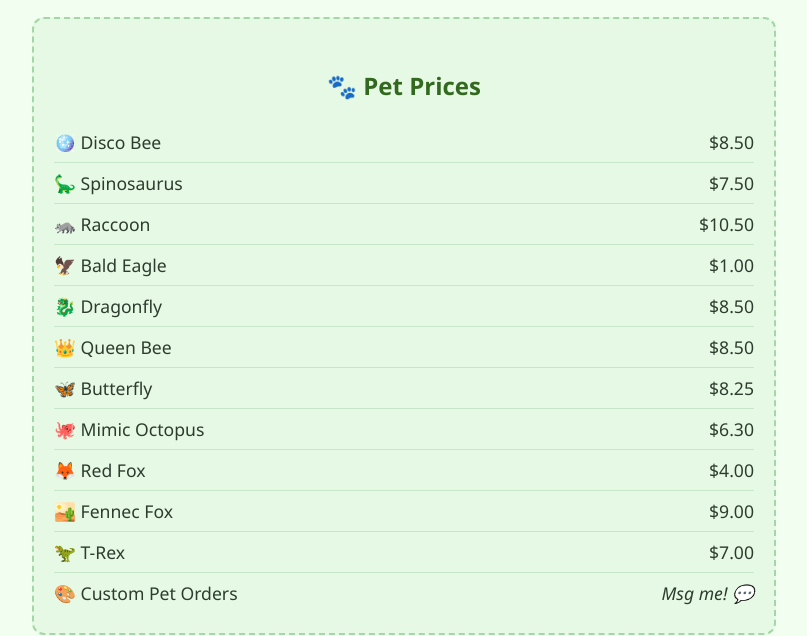
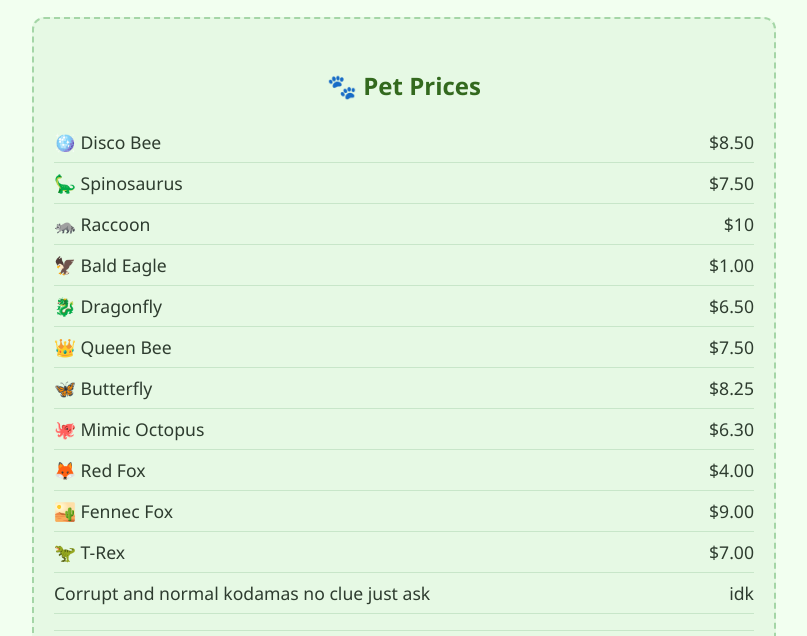
Before and after one commit to cheseemaximus/GaG-store, a plain HTML site: page index.html in a window 1280 px wide. Shown: the part 165-801 px from the top of the page, without its empty margins (236-1043 px from the left). Drawn offline with Linux system fonts and the light colour scheme.

Commit message:
Update index.html

```diff
--- a/index.html
+++ b/index.html
@@ -123,15 +123,16 @@
     <ul class="item-list">
       <li><span>🪩 Disco Bee</span> <span>$8.50</span></li>
       <li><span>🦕 Spinosaurus</span> <span>$7.50</span></li>
-      <li><span>🦝 Raccoon</span> <span>$10.50</span></li>
+      <li><span>🦝 Raccoon</span> <span>$10</span></li>
       <li><span>🦅 Bald Eagle</span> <span>$1.00</span></li>
-      <li><span>🐉 Dragonfly</span> <span>$8.50</span></li>
-      <li><span>👑 Queen Bee</span> <span>$8.50</span></li>
+      <li><span>🐉 Dragonfly</span> <span>$6.50</span></li>
+      <li><span>👑 Queen Bee</span> <span>$7.50</span></li>
       <li><span>🦋 Butterfly</span> <span>$8.25</span></li>
       <li><span>🐙 Mimic Octopus</span> <span>$6.30</span></li>
       <li><span>🦊 Red Fox</span> <span>$4.00</span></li>
       <li><span>🏜️ Fennec Fox</span> <span>$9.00</span></li>
       <li><span>🦖 T-Rex</span> <span>$7.00</span></li>
+      <li><span> Corrupt and normal kodamas no clue just ask</span> <span>idk</span><li>
       <li><span>🎨 Custom Pet Orders</span> <span><em>Msg me! 💬</em></span></li>
     </ul>
   </div>
```
